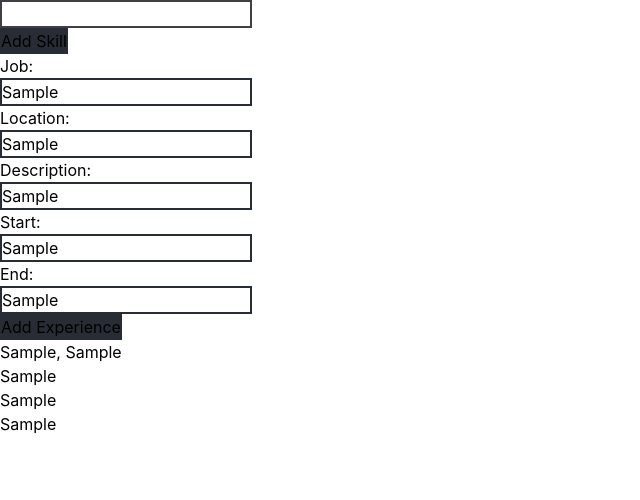
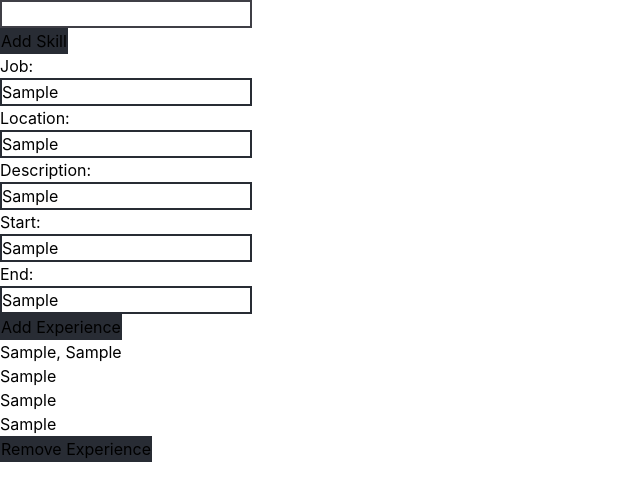
Before and after one commit to Sty6x/cv-application-maker, a React (Create React App) app: page / in a window 1280 px wide. Both pictures are taken after typing "Sample", "Sample", "Sample", "Sample", "Sample" into the empty fields and a click on the button "Add Experience". Shown: the top 500 px of the page, without its empty margins (0-640 px from the left). Built offline with nearby package versions, Linux system fonts and the light colour scheme.

Commit message:
giving each experience specific id to be refenreced when deleting

```diff
--- a/src/App.js
+++ b/src/App.js
@@ -9,6 +9,8 @@ class App extends React.Component {
 		this.state = {
 			skills: [],
 			input: "",
+			expKey: 0,
+			expID:0,
 			experience: [],
 			userExperienceInput: {
 				jobTitle: "",
@@ -122,6 +124,15 @@ class App extends React.Component {
 			() => console.log(this.state)
 		);
 	}
+
+	removeExperience() {
+		this.setState(
+			{
+				experience: this.state.experience.slice(this.state.experience.length - 1),
+			},
+			() => console.log(this.state.experience)
+		);
+	}
 	render() {
 		return (
 			<div>
@@ -141,7 +152,7 @@ class App extends React.Component {
 					/>
 				</div>
 				<div>
-					<ExperienceList experienceList={this.state.experience}/>
+					<ExperienceList expID ={this.state.expID} expKey={this.state.expKey} experienceList={this.state.experience} />
 				</div>
 			</div>
 		);
--- a/src/components/experience-component/experience.js
+++ b/src/components/experience-component/experience.js
@@ -6,7 +6,7 @@ class Experience extends React.Component{
     render(){
         const {jobTitle,jobDescription,endDate, startDate, jobLocation} = this.props.experience;
         return(
-            <div className="experience-container">
+            <div id={this.props.ID} className="experience-container">
                 <div className="job-location-date">
                     <p>{startDate}, {endDate}</p>
                     <p className="job-location">{jobLocation}</p>
@@ -15,6 +15,7 @@ class Experience extends React.Component{
                     <h3 className="job-title">{jobTitle}</h3>
                     <p className="job-desc">{jobDescription}</p>
                 </div>
+                <button type="button">Remove Experience</button>
             </div>
         )
     }
--- a/src/components/experience-component/experienceList.js
+++ b/src/components/experience-component/experienceList.js
@@ -7,8 +7,10 @@ class ExperienceList extends React.Component{
 
     render(){
         const experiences = this.props.experienceList
+        let key = this.props.expKey;
+        let ID = this.props.expID
         const displayExperience = experiences.map(experience=>{
-            return <Experience experience={experience}/>
+            return <Experience ID={ID++} key={key++} experience={experience}/>
         })
         return(
             <div id="experience-list-container">
```
